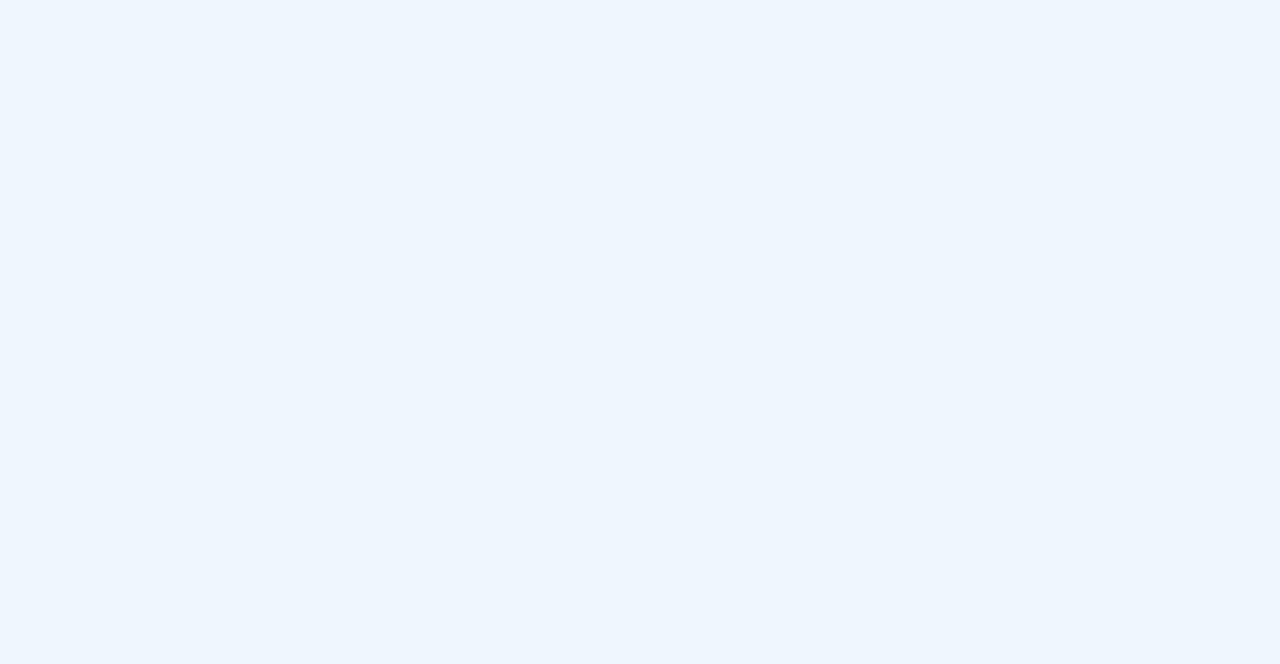
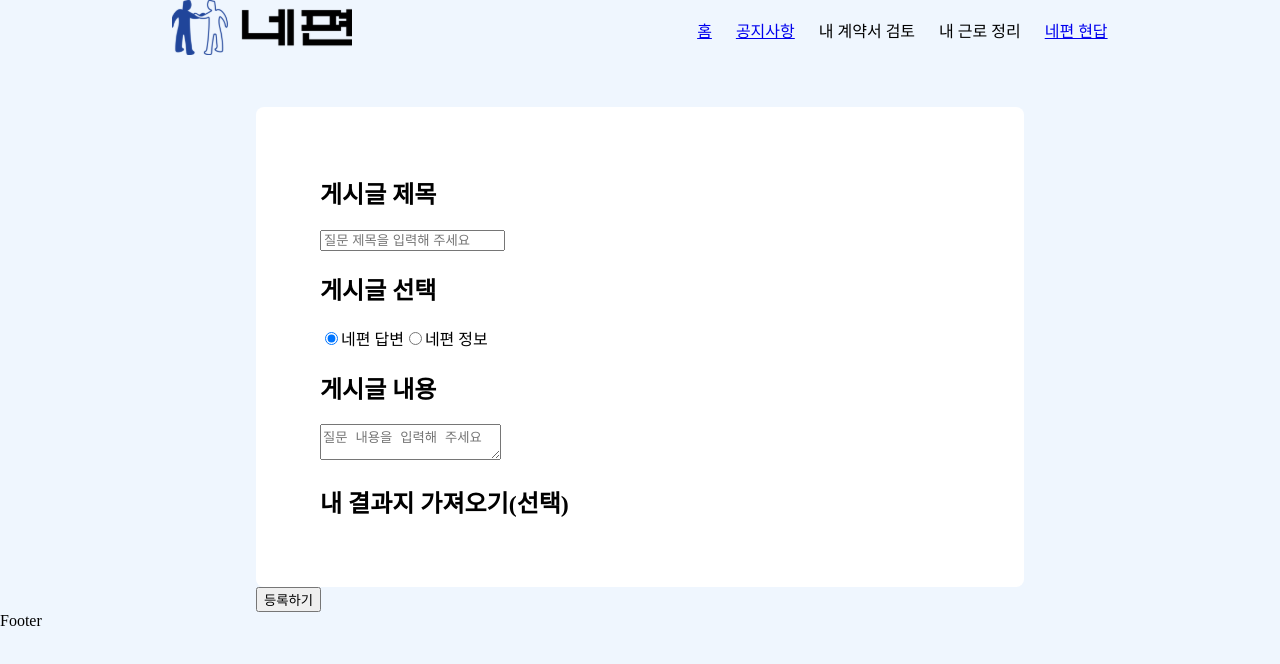
Before and after one commit to suki186/likelion-prac, a React (Vite) app: page /post/create in a window 1280 px wide. Before the commit this address had no page. Shown: the top 664 px of the page. Built offline with nearby package versions, Linux system fonts and the light colour scheme.

Commit message:
🚧 : 게시글 작성 하는중

```diff
--- a/src/App.jsx
+++ b/src/App.jsx
@@ -9,6 +9,7 @@ import NotiDetailPage from "./pages/notiPage/NotiDetailPage";
 import ResultPage from "./pages/resultPage/ResultPage";
 import PostPage from "./pages/postPage/PostPage";
 import PostDetailPage from "./pages/postPage/PostDetailPage";
+import PostCreatePage from "./pages/postPage/PostCreatePage";
 
 function App() {
   return (
@@ -23,6 +24,7 @@ function App() {
           <Route path="/noti/detail/:id" element={<NotiDetailPage />} />
           <Route path="/result" element={<ResultPage />} />
           <Route path="/post" element={<PostPage />} />
+          <Route path="/post/create" element={<PostCreatePage />} />
           <Route path="/post/detail/:id" element={<PostDetailPage />} />
         </Route>
       </Routes>
--- /dev/null
+++ b/src/pages/postPage/PostCreatePage.jsx
@@ -0,0 +1,52 @@
+import React, { useState } from "react";
+import "./post.scss";
+
+const PostCreatePage = () => {
+  const [type, setType] = useState("네편 답변");
+  return (
+    <>
+      <div className="PostCreateContainer">
+        <div>
+          <h2>게시글 제목</h2>
+          <input type="text" placeholder="질문 제목을 입력해 주세요" />
+        </div>
+
+        <h2>게시글 선택</h2>
+        <div>
+          <label>
+            <input
+              type="radio"
+              name="postType"
+              value="네편 답변"
+              checked={type === "네편 답변"}
+              onChange={(e) => setType(e.target.value)}
+            />
+            네편 답변
+          </label>
+          <label>
+            <input
+              type="radio"
+              name="postType"
+              value="네편 정보"
+              checked={type === "네편 정보"}
+              onChange={(e) => setType(e.target.value)}
+            />
+            네편 정보
+          </label>
+        </div>
+
+        <div>
+          <h2>게시글 내용</h2>
+          <textarea placeholder="질문 내용을 입력해 주세요" />
+        </div>
+
+        <div>
+          <h2>내 결과지 가져오기(선택)</h2>
+        </div>
+      </div>
+      <button>등록하기</button>
+    </>
+  );
+};
+
+export default PostCreatePage;
--- a/src/pages/postPage/PostPage.jsx
+++ b/src/pages/postPage/PostPage.jsx
@@ -9,6 +9,9 @@ const PostPage = () => {
   const navigation = useNavigate();
   const goDetailHandler = (id) => {
     navigation(`detail/${id}`);
+  };
+  const goCreateHandler = () => {
+    navigation(`create`);
   };
 
   const [selected, setSelected] = useState("네편 답변");
@@ -28,7 +31,7 @@ const PostPage = () => {
       <h1>인기게시글</h1>
       <div className="PostHeader">
         <h2>게시글</h2>
-        <button>게시글 작성</button>
+        <button onClick={goCreateHandler}>게시글 작성</button>
       </div>
 
       <div className="PostItem-Container">
--- a/src/pages/postPage/post.scss
+++ b/src/pages/postPage/post.scss
@@ -78,7 +78,8 @@
   flex-direction: column;
   gap: 3rem;
 }
-.PostDetailContent {
+.PostDetailContent,
+.PostCreateContainer {
   background-color: white;
   border-radius: 0.5rem;
   padding: 3rem 4rem;
```
